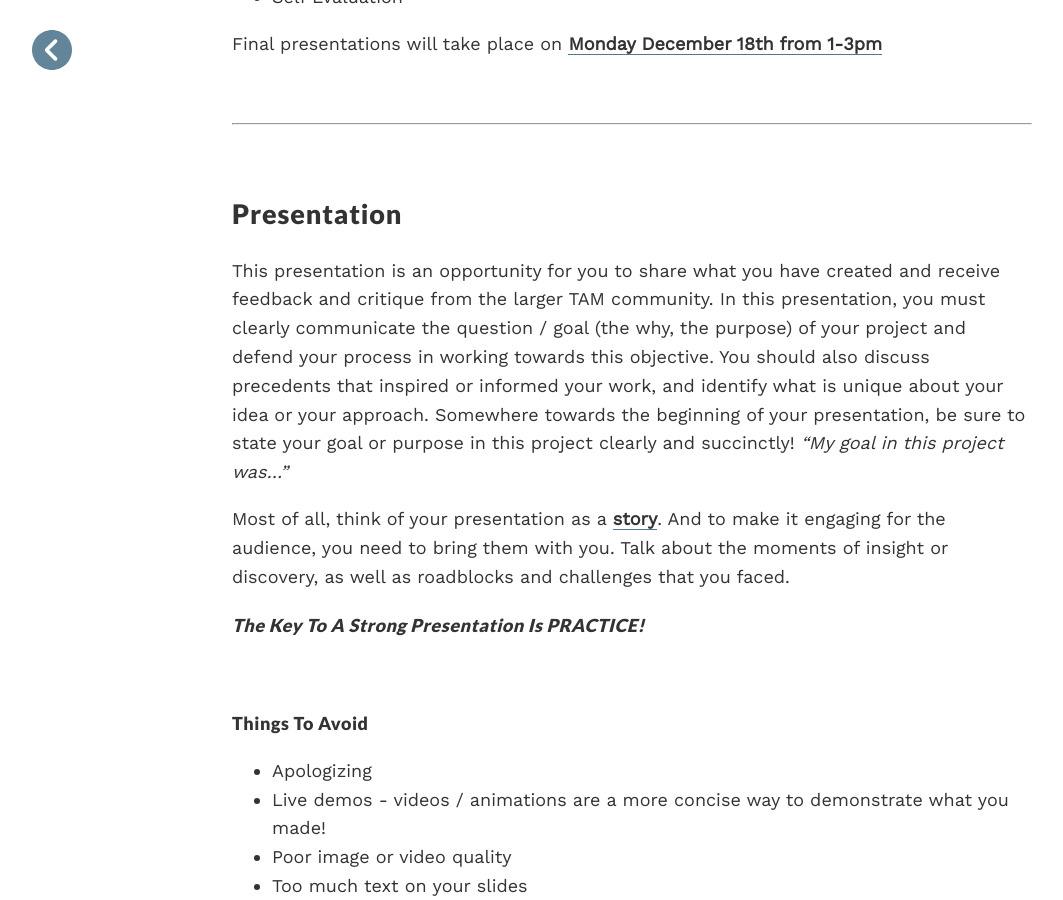
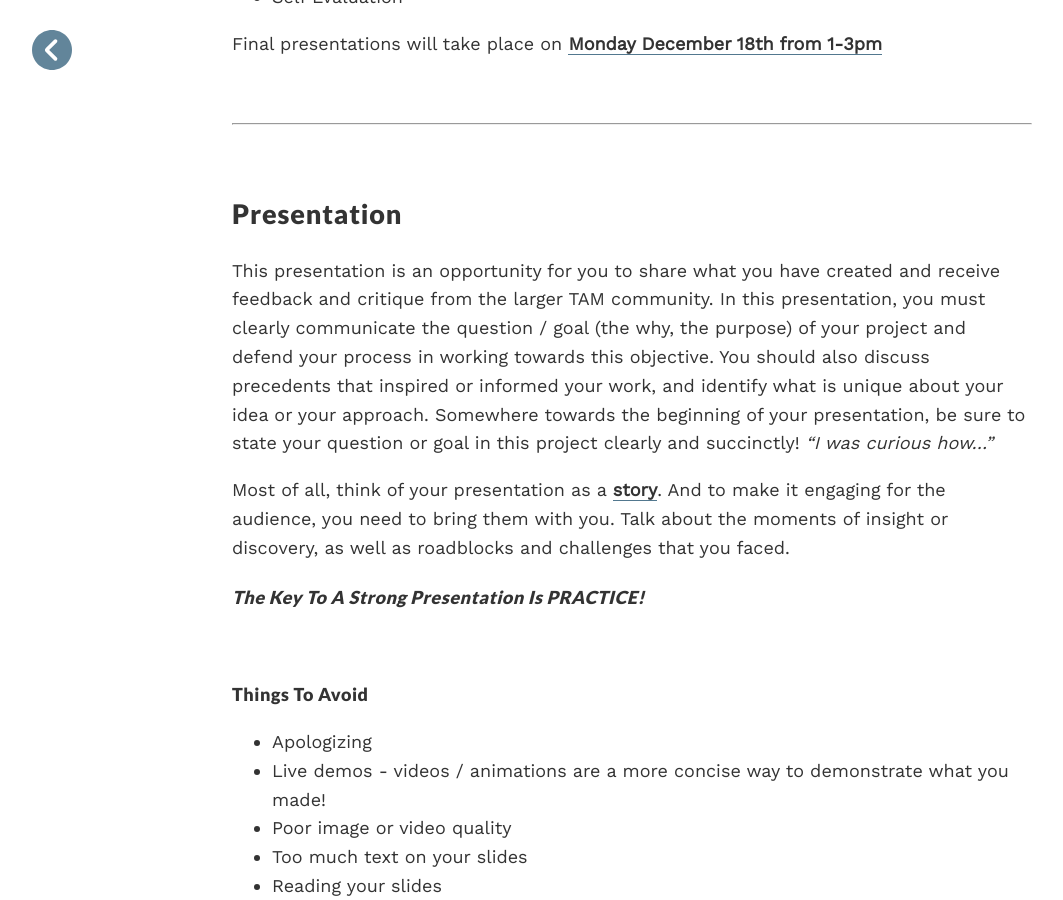
Before and after one commit to coloringchaos/capstone-f17, a Jekyll site: the page built from otherpages/deliverables.md, in a window 1280 px wide and 900 px high, scrolled down 442 px. Shown: the whole window, without its empty margins (8-1071 px from the left). Built offline with Jekyll 4.4.1, drawn with Linux system fonts in a browser that asks for light colours.

Commit message:
deliverables

```diff
--- a/otherpages/deliverables.md
+++ b/otherpages/deliverables.md
@@ -20,7 +20,7 @@ Final presentations will take place on <span class="underlined">**Monday Decembe
 
 ## Presentation
 
-This presentation is an opportunity for you to share what you have created and receive feedback and critique from the larger TAM community. In this presentation, you must clearly communicate the question / goal (the why, the purpose) of your project and defend your process in working towards this objective. You should also discuss precedents that inspired or informed your work, and identify what is unique about your idea or your approach. Somewhere towards the beginning of your presentation, be sure to state your goal or purpose in this project clearly and succinctly! *“My goal in this project was…”*
+This presentation is an opportunity for you to share what you have created and receive feedback and critique from the larger TAM community. In this presentation, you must clearly communicate the question / goal (the why, the purpose) of your project and defend your process in working towards this objective. You should also discuss precedents that inspired or informed your work, and identify what is unique about your idea or your approach. Somewhere towards the beginning of your presentation, be sure to state your question or goal in this project clearly and succinctly! *“I was curious how…”*
 
 Most of all, think of your presentation as a <span class="underlined">**story**</span>. And to make it engaging for the audience, you need to bring them with you. Talk about the moments of insight or discovery, as well as roadblocks and challenges that you faced.
 
```
